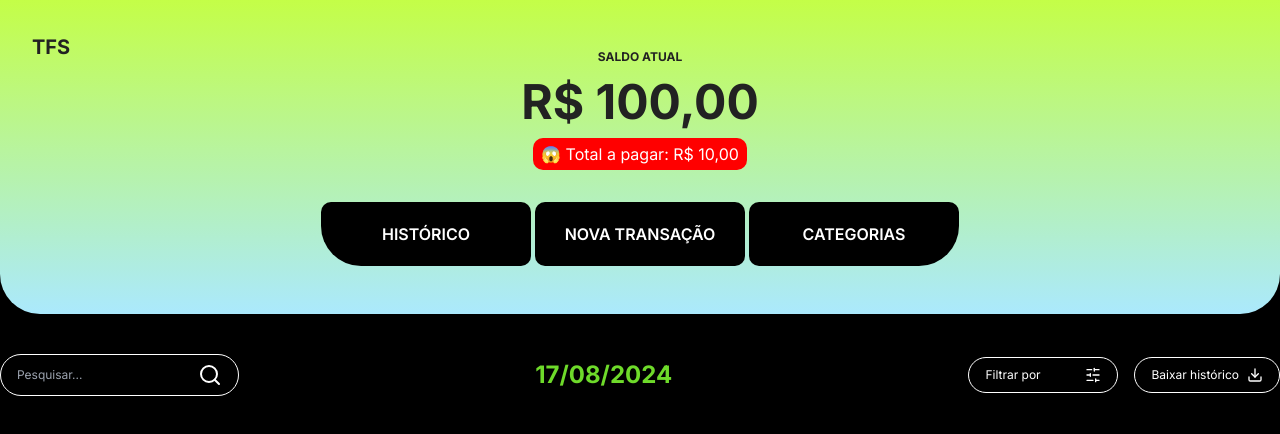
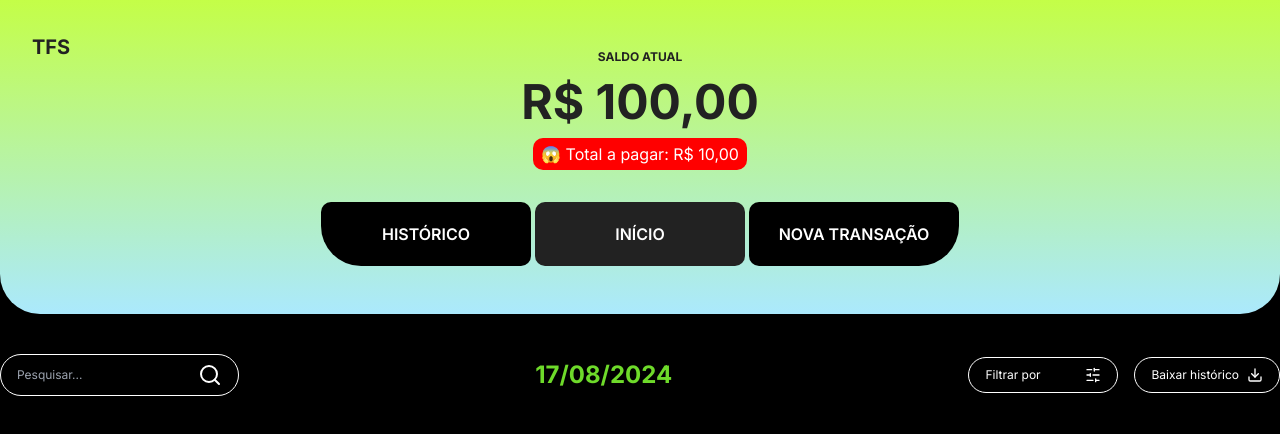
Before and after one commit to viniciusidacruz/transaction-fullstack, a Next.js app: page / in a window 1280 px wide. Shown: the top 434 px of the page. Built offline with nearby package versions, Linux system fonts and the light colour scheme.

Commit message:
feat: :sparkles: Implement modal for add new transaction
Implement modal for add new transaction

```diff
--- a/src/components/header/index.tsx
+++ b/src/components/header/index.tsx
@@ -1,13 +1,25 @@
+"use client";
+
+import { Fragment, useState } from "react";
+
 import { formatCurrency } from "@/shared/utils";
+import { ModalTransaction } from "@/components";
 
 import * as S from "./styles";
 import { Redirect } from "./components/redirect";
 
 export function Header() {
+  const [isVisibleModalTransaction, setIsVisibleModalTransaction] =
+    useState(false);
+
   const formattedBalance = formatCurrency(100);
   const formattedWithdraw = formatCurrency(10);
 
+  const handleVisibilityModalTransaction = () =>
+    setIsVisibleModalTransaction((prevState) => !prevState);
+
   return (
+    <Fragment>
       <S.Wrapper>
         <S.HighlightText>SALDO ATUAL</S.HighlightText>
 
@@ -26,16 +38,26 @@ export function Header() {
             title="Botão para listar o histórico de transações"
           />
 
-        <button type="button" title="Botão para fazer nova transaçao">
+          <Redirect
+            label="Início"
+            path="/"
+            title="Voltar para página principal"
+          />
+
+          <button
+            type="button"
+            title="Botão para fazer nova transaçao"
+            onClick={handleVisibilityModalTransaction}
+          >
             <span>Nova Transação</span>
           </button>
-
-        <Redirect
-          label="Categorias"
-          path="/categorias"
-          title="Botão para listar categorias"
-        />
         </S.Actions>
       </S.Wrapper>
+
+      <ModalTransaction
+        isVisible={isVisibleModalTransaction}
+        onClose={handleVisibilityModalTransaction}
+      />
+    </Fragment>
   );
 }
--- a/src/components/header/styles.ts
+++ b/src/components/header/styles.ts
@@ -104,7 +104,7 @@ export const Actions = styled.div`
       border-end-start-radius: ${theme.RADIUS.lg};
     }
 
-    & > a:nth-child(3) {
+    & > button:nth-child(3) {
       border-end-end-radius: ${theme.RADIUS.lg};
     }
   `}
--- a/src/components/modal-transaction/index.tsx
+++ b/src/components/modal-transaction/index.tsx
@@ -13,7 +13,6 @@ import { initialState, OPTIONS_STATUS, OPTIONS_TYPE } from "./utils";
 export function ModalTransaction({
   onClose,
   isVisible,
-  onConfirm,
   transactionId,
 }: ModalTransactionProps) {
   const {
--- a/src/components/modal-transaction/types.d.ts
+++ b/src/components/modal-transaction/types.d.ts
@@ -4,7 +4,6 @@ import { schemaTransaction } from "./schema";
 export interface ModalTransactionProps {
   isVisible: boolean;
   onClose: () => void;
-  onConfirm: () => void;
   transactionId?: string;
 }
 
```
Lines whose indentation alone changed are shown as unchanged.
